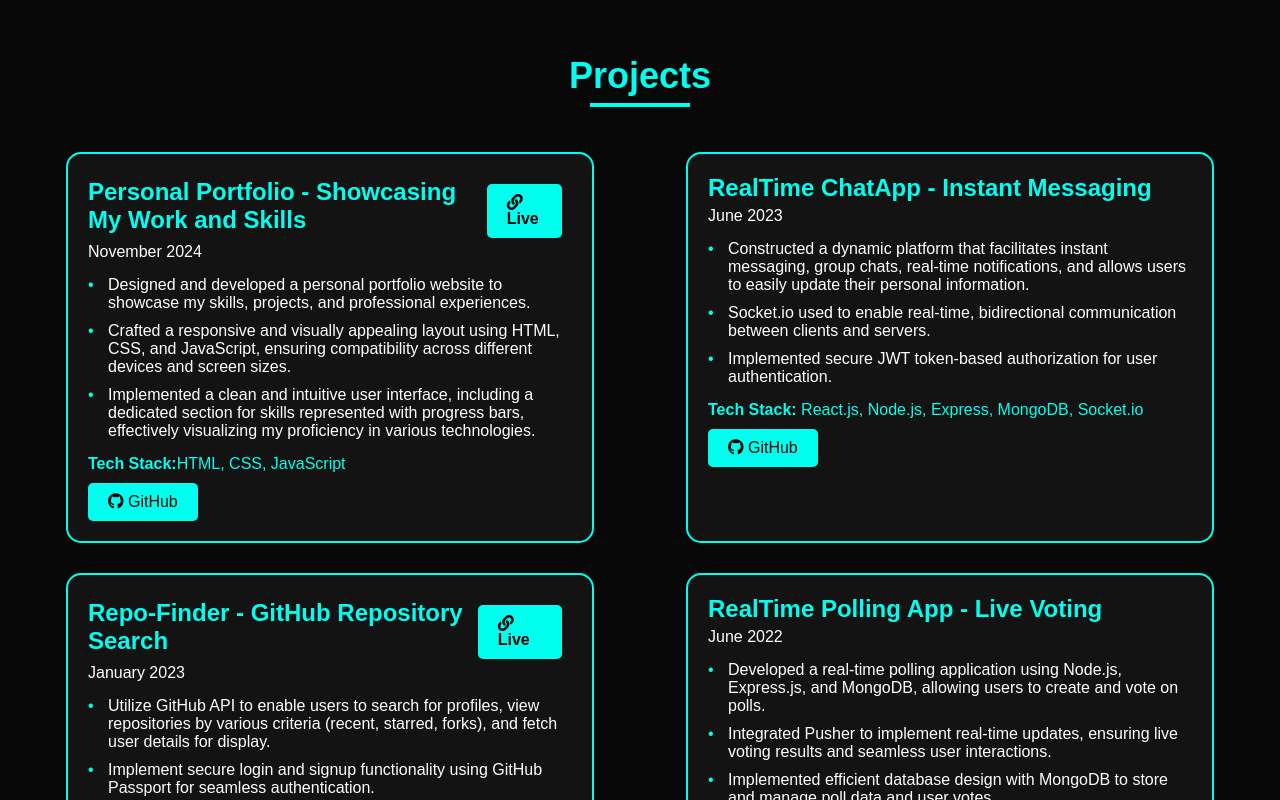
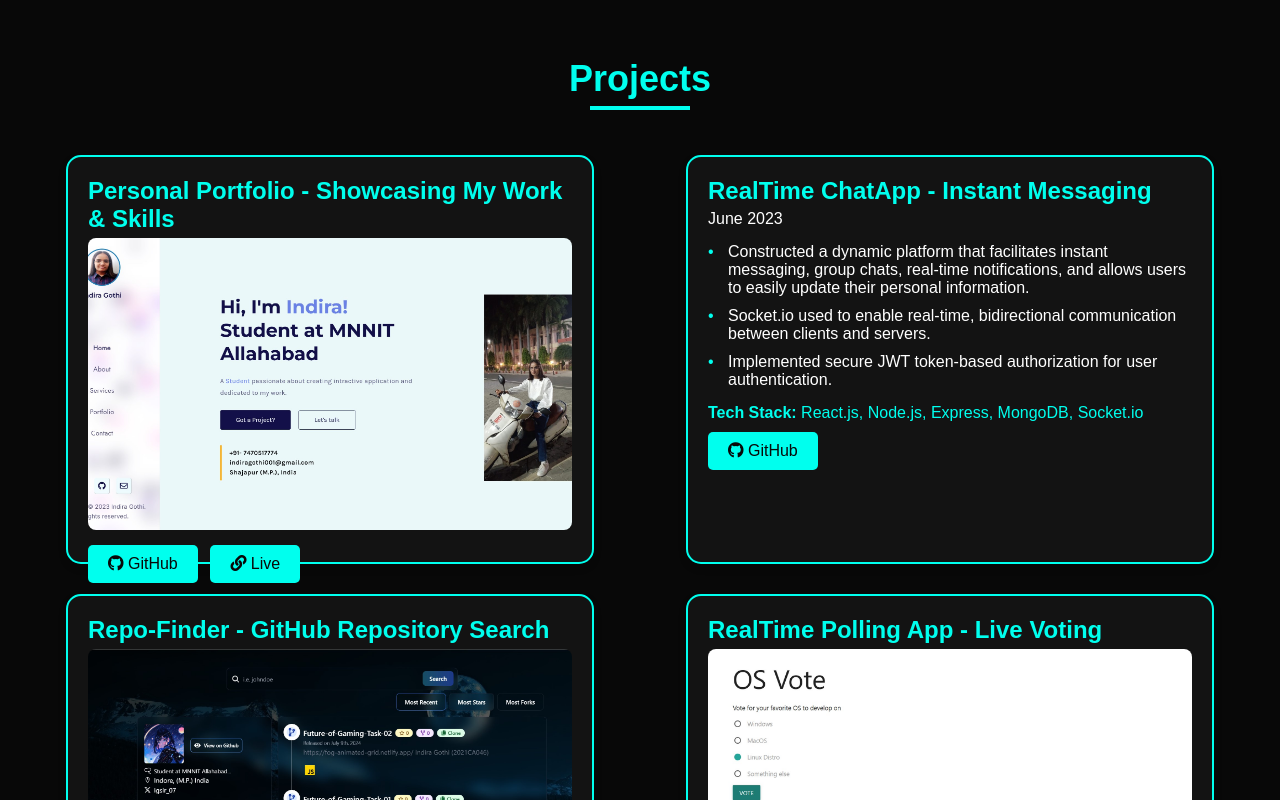
Before and after one commit to indiragothi/Portfolio-IG, a plain HTML site: page index.html in a window 1280 px wide. Shown: the part 2738-3538 px from the top of the page. Drawn offline with nearby package versions, Linux system fonts and the light colour scheme; some packages are replaced by stand-ins of ours; a script that the page names is missing.

Commit message:
some changes in project

```diff
--- a/index.html
+++ b/index.html
@@ -93,10 +93,10 @@
             <div class="timeline-item">
                 <div class="timeline-dot"></div>
                 <div class="timeline-content">
-                    <div class="timeline-date">2023</div>
+                    <div class="timeline-date">June 2015 – May 2016</div>
                     <h3><i class="fas fa-graduation-cap"></i>
-                        Higher Secondary School (10+2) </h3>
-                    <p>  Shri Umiya Girls Higher Secondary School Mandleshwar, Madhya Pradesh, India
+                        Shri Umiya Girls Higher Secondary School Mandleshwar, Madhya Pradesh, India </h3>
+                    <p> MPBSE, Senior Secondary (10+2)
                         <br> <br>Percentage: 92 </p>
                 </div>
             </div>
@@ -137,22 +137,18 @@
 
         <div class="project-container">
             <div class="project-item">
-                <h3> Personal Portfolio - Showcasing My Work and Skills <a
-                        href="https://indira-portfolio.onrender.com/" class="live-link"><i
-                            class="fas fa-link"></i> Live</a></h3>
-                <span>November 2024</span>
-                <ul>
-                    <li>Designed and developed a personal portfolio website to showcase my skills, projects, and
-                        professional experiences.</li>
-                    <li>Crafted a responsive and visually appealing layout using HTML, CSS, and JavaScript, ensuring
-                        compatibility across different devices and screen sizes.</li>
-                    <li>Implemented a clean and intuitive user interface, including a dedicated section for skills
-                        represented with progress bars, effectively visualizing my proficiency in various technologies.
-                    </li>
-                </ul>
-                <p><strong>Tech Stack:</strong>HTML, CSS, JavaScript</p>
-                <a href="https://github.com/indiragothi/Personal-portfolio" class="github-link"><i
+
+                <h3>Personal Portfolio - Showcasing My Work & Skills </h3>
+                <img src="portfolio.jpg" alt="Project Image" class="project-image">
+
+                <div class="">
+                    <a href="https://github.com/indiragothi/Personal-portfolio" class="github-link"><i
                         class="fab fa-github"></i> GitHub</a>
+                    <a href="https://indira-portfolio.onrender.com/" class="live-link"><i
+                        class="fas fa-link"></i> Live</a>
+
+                </div>
+
             </div>
 
             <div class="project-item">
@@ -170,47 +166,39 @@
             </div>
 
             <div class="project-item">
-                <h3>Repo-Finder - GitHub Repository Search <a
-                        href="https://github-like-app.onrender.com/"
-                        class="live-link"><i class="fas fa-link"></i> Live </a></h3>
-                <span>January 2023</span>
-                <ul>
-                    <li>Utilize GitHub API to enable users to search for profiles, view repositories by various criteria (recent, starred, forks), and fetch user details for display.</li>
-                    <li>Implement secure login and signup functionality using GitHub Passport for seamless authentication.</li>
-                    <li>Integrate GitHub API to fetch and display all repositories of any user, allowing seamless access to their complete project history.
-                    </li>
-                </ul>
-                <p><strong>Tech Stack:</strong>  React.js, Node.js, Express, MongoDB, Tailwind(CSS)</p>
-                <a href="https://github.com/indiragothi/Repo-Finder" class="github-link"><i class="fab fa-github"></i>
-                    GitHub</a>
+                <h3>Repo-Finder - GitHub Repository Search </h3>
+                <img src="repo-finder.jpg" alt="Project Image" class="project-image">
+
+                <div class="">
+                    <a href="https://github.com/indiragothi/Repo-Finder" class="github-link"><i class="fab fa-github"></i>
+                        GitHub</a>
+                    <a href="https://github-like-app.onrender.com/"
+                        class="live-link"><i class="fas fa-link"></i> Live </a>
+
+                </div>
+
             </div>
 
             <div class="project-item">
                 <h3>RealTime Polling App - Live Voting </h3>
-                <span>June 2022 </span>
-                <ul>
-                    <li>Developed a real-time polling application using Node.js, Express.js, and MongoDB, allowing users to create and vote on polls.
-                    </li>
-                    <li>Integrated Pusher to implement real-time updates, ensuring live voting results and seamless user interactions.</li>
-                    <li>Implemented efficient database design with MongoDB to store and manage poll data and user votes.</li>
-                </ul>
-                <p><strong>Tech Stack:</strong> Node.js, Express.js, MongoDB, Pusher</p>
-                <a href="https://github.com/indiragothi/RealTime-PusherPoll-App" class="github-link"><i
+                <img src="pusher-poll.jpg" alt="Project Image" class="project-image">
+
+                <div class="">
+                    <a href="https://github.com/indiragothi/RealTime-PusherPoll-App" class="github-link"><i
                         class="fab fa-github"></i> GitHub</a>
+
+                </div>
+
             </div>
 
             <div class="project-item">
                 <h3>RealTime ChatCord - Live Messaging </h3>
-                <span>January 2022 </span>
-                <ul>
-                    <li>Developed a real-time chat application using Node.js and Socket.io, enabling seamless communication between users.
-                    </li>
-                    <li>Implemented chat rooms functionality, allowing users to join specific rooms and exchange messages in real-time.</li>
-                    <li>Utilized Socket.io for efficient two-way communication and real-time message broadcasting across connected clients.</li>
-                </ul>
-                <p><strong>Tech Stack:</strong> Node.js, Express, Socket.io</p>
-                <a href="https://github.com/indiragothi/RealTime-Chat_Cord" class="github-link"><i
+                <img src="chat-cord.jpg" alt="Project Image" class="project-image">
+
+                <div class="">
+                    <a href="https://github.com/indiragothi/RealTime-Chat_Cord" class="github-link"><i
                         class="fab fa-github"></i> GitHub</a>
+                </div>
             </div>
         </div>
     </section>
--- a/script.css
+++ b/script.css
@@ -694,6 +694,16 @@ body {
     padding: 50px 20px;
 }
 
+.project-image {
+    width: 100%;
+    /* max-width: 400px; */
+    height: 80%;
+    object-fit: cover;
+    border-radius: 8px;
+    margin-bottom: 5px;
+    /* display: block; */
+}
+
 .heading {
     text-align: center;
     font-size: 36px;
@@ -713,7 +723,7 @@ body {
     transform: translateX(-50%);
 }
 
-.project-container {
+ .project-container {
     display: flex;
     flex-wrap: wrap;
     justify-content: space-around;
```
Also changed, not shown: chat-cord.jpg (added), portfolio.jpg (added), pusher-poll.jpg (added), repo-finder.jpg (added).
